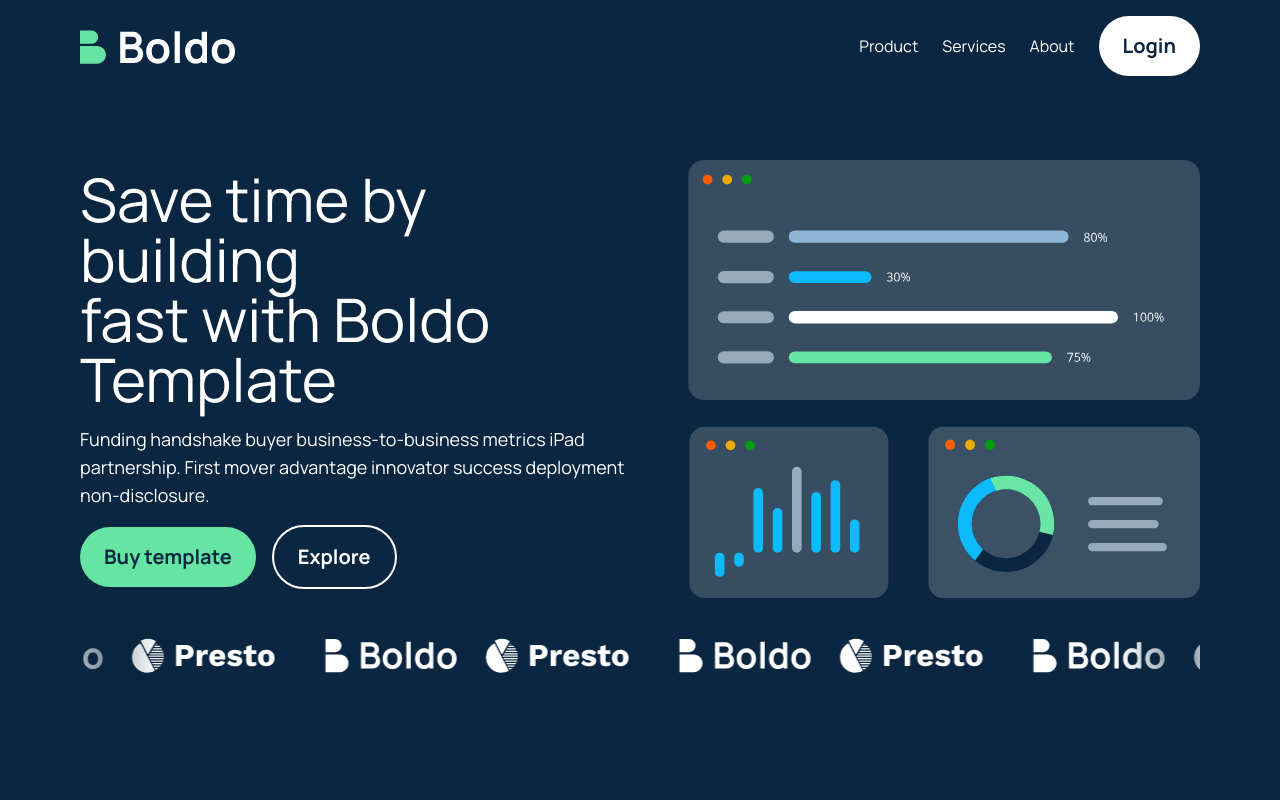
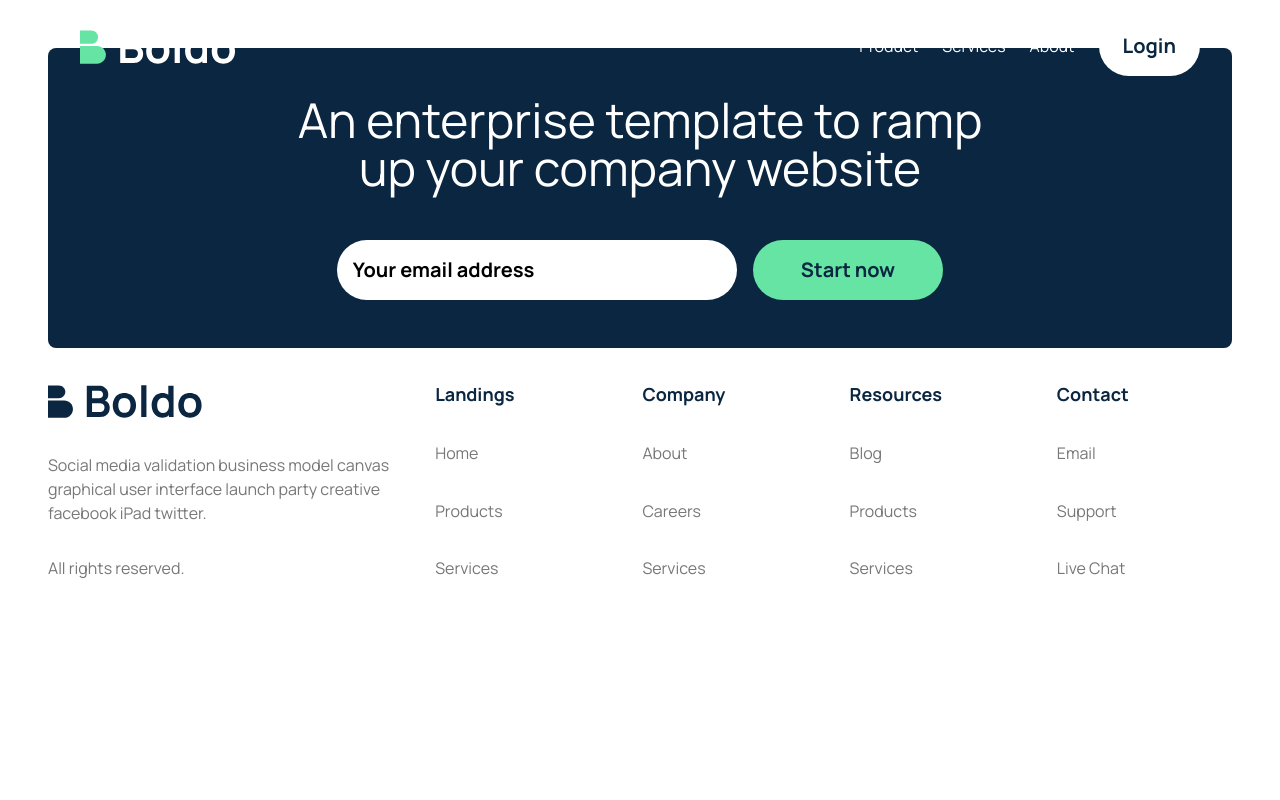
Before and after one commit to Cham-X/bold, a Next.js app: page / in a window 1280 px wide. Shown: the top 800 px of the page. Built offline with nearby package versions, Linux system fonts and the light colour scheme.

Commit message:
little bug fixes

```diff
--- a/app/layout.tsx
+++ b/app/layout.tsx
@@ -17,7 +17,7 @@ export default function RootLayout({
   return (
     <html lang="en">
       <body
-        className="font-manrope"
+        className="font-manrope bg-white"
       >
         <Navbar/>
         {children}
--- a/app/page.tsx
+++ b/app/page.tsx
@@ -6,10 +6,10 @@ import OurService from "@/sections/OurService";
 export default function Home() {
   return (
     <div className="flex flex-col">
-      <Hero />
+      {/* <Hero />
       <OurService />
       <CompanyTemplate/>
-      <OurBlog />
+      <OurBlog /> */}
     </div>
   );
 }
--- a/sections/OurSection.tsx
+++ /dev/null
@@ -1,18 +0,0 @@
-import React from 'react'
-
-const OurSection = () => {
-  return (
-    <div>
-          <div>
-              <p>Our team</p>
-              <h1>The leadership team</h1>
-              <p>Conversion angel investor entrepreneur first mover advantage. Handshake infographic mass market crowdfunding iteration. Traction stock user experience deployment beta innovator incubator focus. </p>
-          </div>
-          <div>
-
-          </div>
-    </div>
-  )
-}
-
-export default OurSection
```
